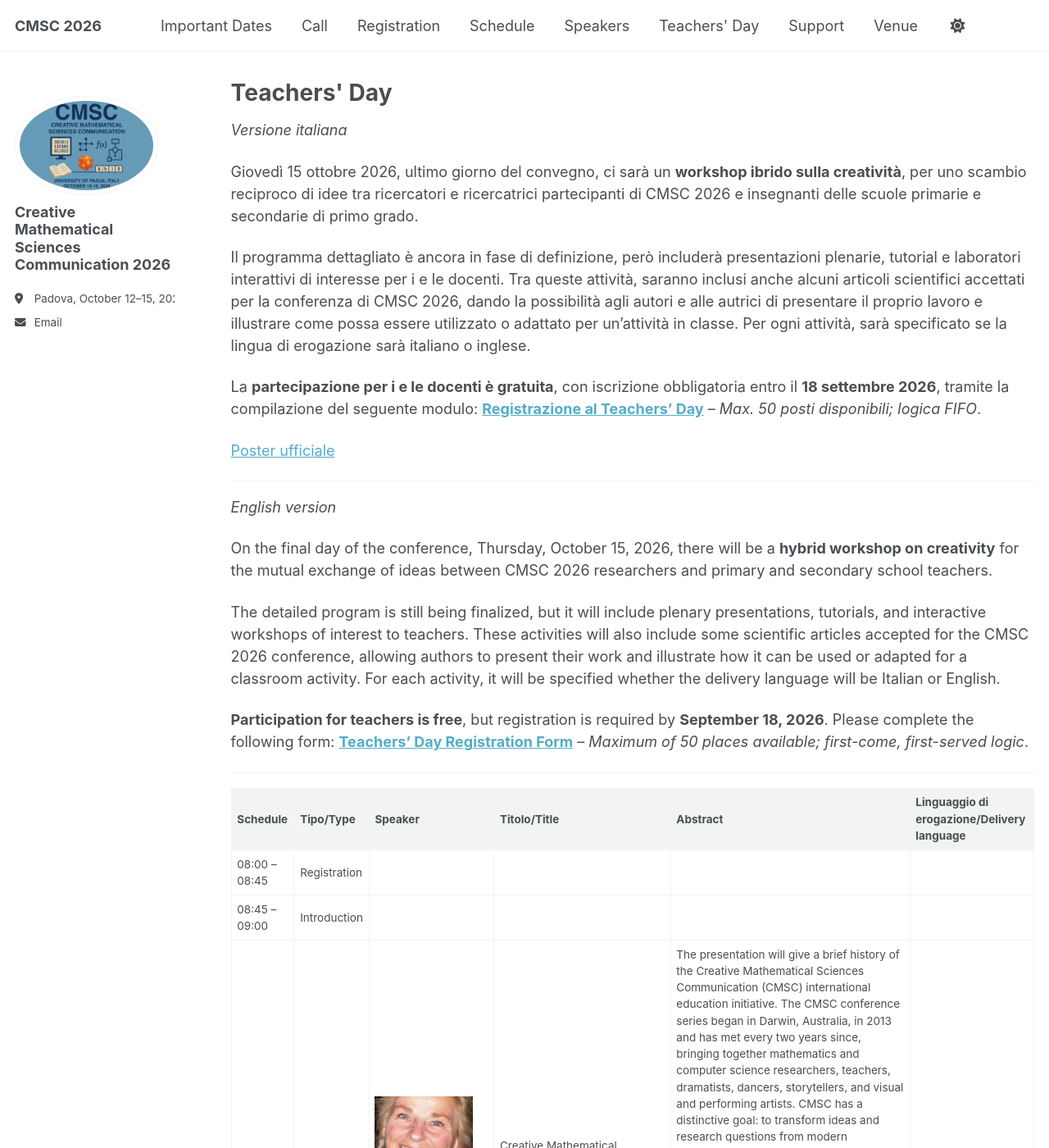
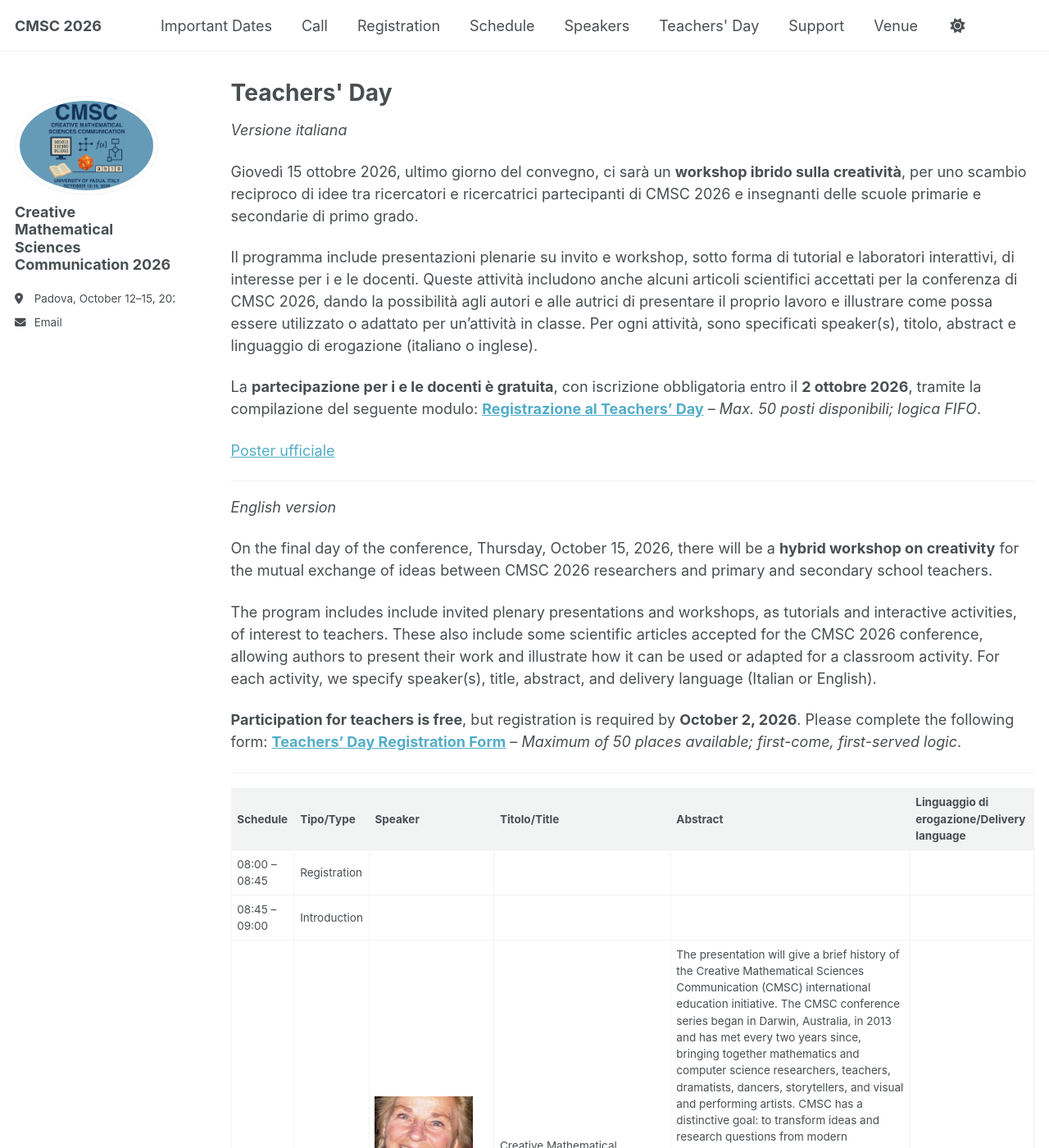
Before and after one commit to CMSC2026/cmsc2026.github.io, a Jekyll site: the page built from _pages/teachers-day.md, in a window 1280 px wide and 1400 px high. Shown: the whole window at 82% size. Built offline with Jekyll 4.4.1, drawn with Linux system fonts in a browser that asks for light colours; a script that is not in the unit is left out.

```diff
--- a/_pages/teachers-day.md
+++ b/_pages/teachers-day.md
@@ -9,9 +9,9 @@
 
 Giovedì 15 ottobre 2026, ultimo giorno del convegno, ci sarà un **workshop ibrido sulla creatività**, per uno scambio reciproco di idee tra ricercatori e ricercatrici partecipanti di CMSC 2026 e insegnanti delle scuole primarie e secondarie di primo grado.
 
-Il programma dettagliato è ancora in fase di definizione, però includerà presentazioni plenarie, tutorial e laboratori interattivi di interesse per i e le docenti. Tra queste attività, saranno inclusi anche alcuni articoli scientifici accettati per la conferenza di CMSC 2026, dando la possibilità agli autori e alle autrici di presentare il proprio lavoro e illustrare come possa essere utilizzato o adattato per un'attività in classe. Per ogni attività, sarà specificato se la lingua di erogazione sarà italiano o inglese.
+Il programma include presentazioni plenarie su invito e workshop, sotto forma di tutorial e laboratori interattivi, di interesse per i e le docenti. Queste attività includono anche alcuni articoli scientifici accettati per la conferenza di CMSC 2026, dando la possibilità agli autori e alle autrici di presentare il proprio lavoro e illustrare come possa essere utilizzato o adattato per un'attività in classe. Per ogni attività, sono specificati speaker(s), titolo, abstract e linguaggio di erogazione (italiano o inglese).
 
-La **partecipazione per i e le docenti è gratuita**, con iscrizione obbligatoria entro il **18 settembre 2026**, tramite la compilazione del seguente modulo: **[Registrazione al Teachers' Day](https://forms.gle/1uckWV2vdgQav23bA)** -- *Max. 50 posti disponibili; logica FIFO*.
+La **partecipazione per i e le docenti è gratuita**, con iscrizione obbligatoria entro il **2 ottobre 2026**, tramite la compilazione del seguente modulo: **[Registrazione al Teachers' Day](https://forms.gle/1uckWV2vdgQav23bA)** -- *Max. 50 posti disponibili; logica FIFO*.
 
 [Poster ufficiale](/files/CMSC2026-TeachersDay-PosterIT.pdf)
 
@@ -21,9 +21,9 @@
 
 On the final day of the conference, Thursday, October 15, 2026, there will be a **hybrid workshop on creativity** for the mutual exchange of ideas between CMSC 2026 researchers and primary and secondary school teachers.
 
-The detailed program is still being finalized, but it will include plenary presentations, tutorials, and interactive workshops of interest to teachers. These activities will also include some scientific articles accepted for the CMSC 2026 conference, allowing authors to present their work and illustrate how it can be used or adapted for a classroom activity. For each activity, it will be specified whether the delivery language will be Italian or English.
+The program includes include invited plenary presentations and workshops, as tutorials and interactive activities, of interest to teachers. These also include some scientific articles accepted for the CMSC 2026 conference, allowing authors to present their work and illustrate how it can be used or adapted for a classroom activity. For each activity, we specify speaker(s), title, abstract, and delivery language (Italian or English).
 
-**Participation for teachers is free**, but registration is required by **September 18, 2026**. Please complete the following form: **[Teachers' Day Registration Form](https://forms.gle/1uckWV2vdgQav23bA)** -- *Maximum of 50 places available; first-come, first-served logic*.
+**Participation for teachers is free**, but registration is required by **October 2, 2026**. Please complete the following form: **[Teachers' Day Registration Form](https://forms.gle/1uckWV2vdgQav23bA)** -- *Maximum of 50 places available; first-come, first-served logic*.
 
 ---
 
```
Also changed, not shown: _pages/dates.md (+1 -1 lines).
